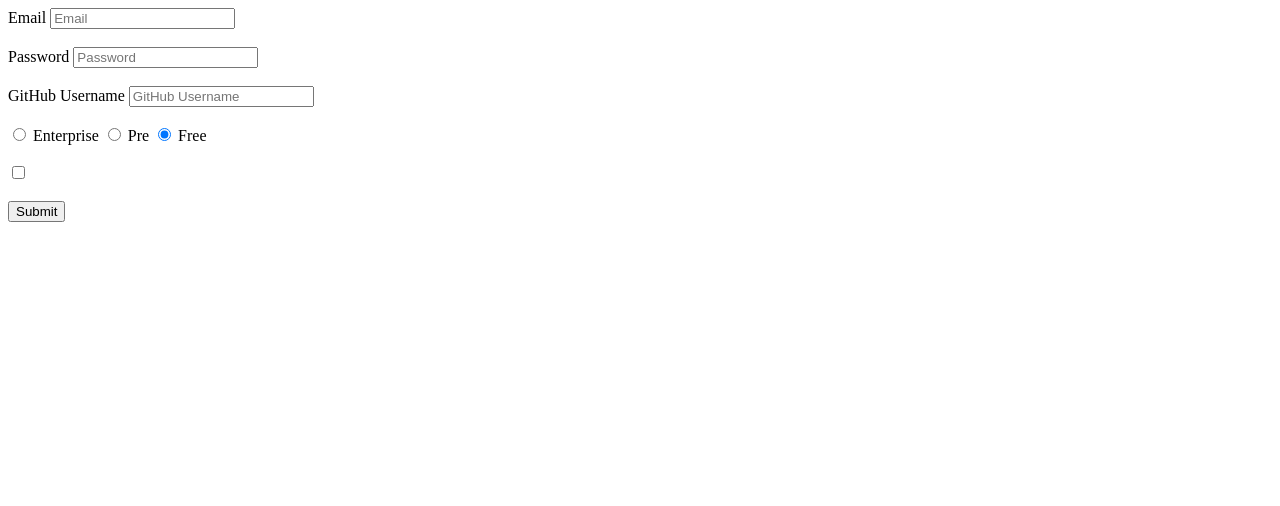
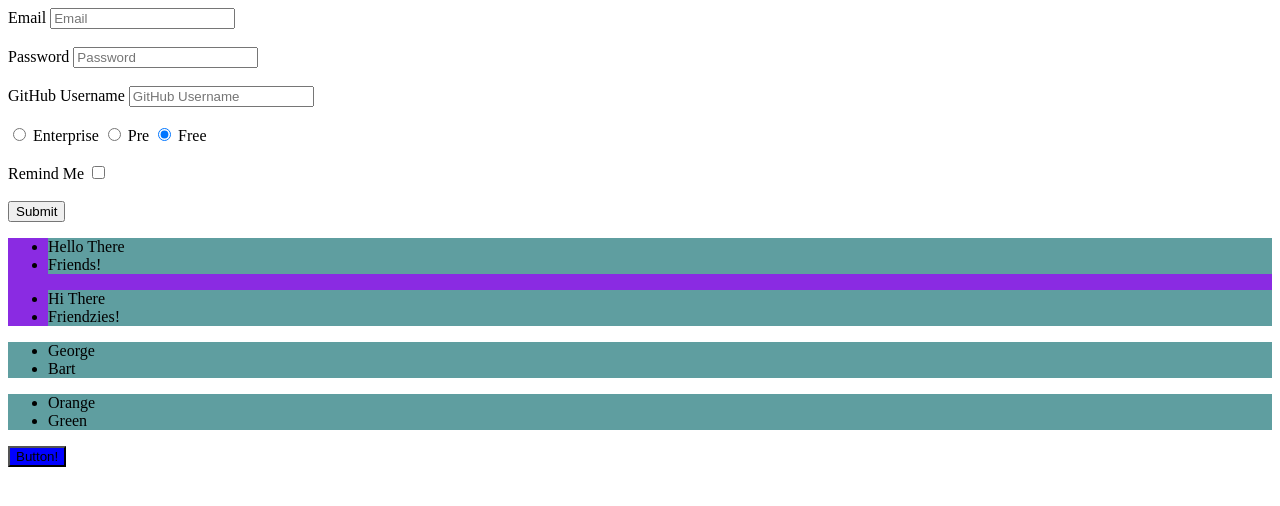
Before and after one commit to JonMcCarthy7/signup-form, a plain HTML site: page index.html in a window 1280 px wide. Drawn offline with Linux system fonts and the light colour scheme.

Commit message:
add remind me text to checkbox

```diff
--- a/index.html
+++ b/index.html
@@ -6,6 +6,7 @@
   <meta name="viewport" content="width=device-width, initial-scale=1.0">
   <meta http-equiv="X-UA-Compatible" content="ie=edge">
   <title>Sign-up Form</title>
+  <link rel="stylesheet" href="style.css">
 </head>
 
 <body>
@@ -31,6 +32,7 @@
     <br>
     <br>
 
+    <label for="checkbox">Remind Me</label>
     <input type="checkbox" name="remind-me" id="remind-me">
     <br>
     <br>
@@ -38,6 +40,34 @@
     <button type="submit">Submit</button>
 
   </form>
+
+  <div class="unicorn">
+    <ul>
+      <li>Hello There</li>
+      <li>Friends!</li>
+    </ul>
+    <ul>
+      <li>Hi There</li>
+      <li>Friendzies!</li>
+    </ul>
+  </div>
+
+  <div class="people">
+    <ul>
+      <li>George</li>
+      <li>Bart</li>
+    </ul>
+  </div>
+  <div class="colors">
+    <ul>
+      <li>Orange</li>
+      <li>Green</li>
+    </ul>
+  </div>
+
+  <button class="btn btn-primary">
+    Button!
+  </button>
 </body>
 
 </html>
--- /dev/null
+++ b/style.css
@@ -0,0 +1,18 @@
+.btn.btn-primary {
+  background: blue;
+}
+
+.btn {
+  background: grey;
+}
+
+.unicorn,
+li {
+  background-color: blueviolet;
+}
+
+.people,
+.colors,
+li {
+  background-color: cadetblue;
+}
```
